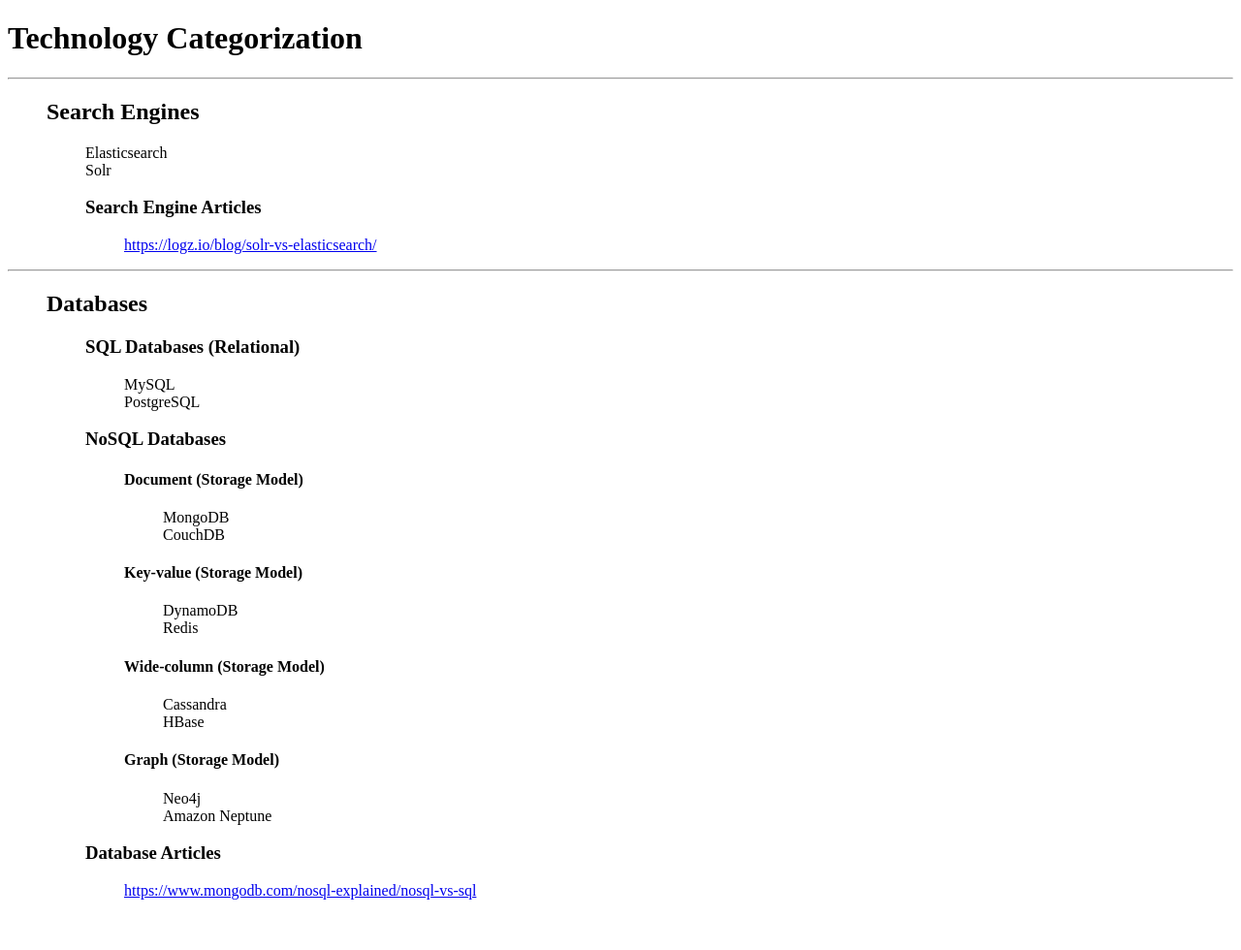
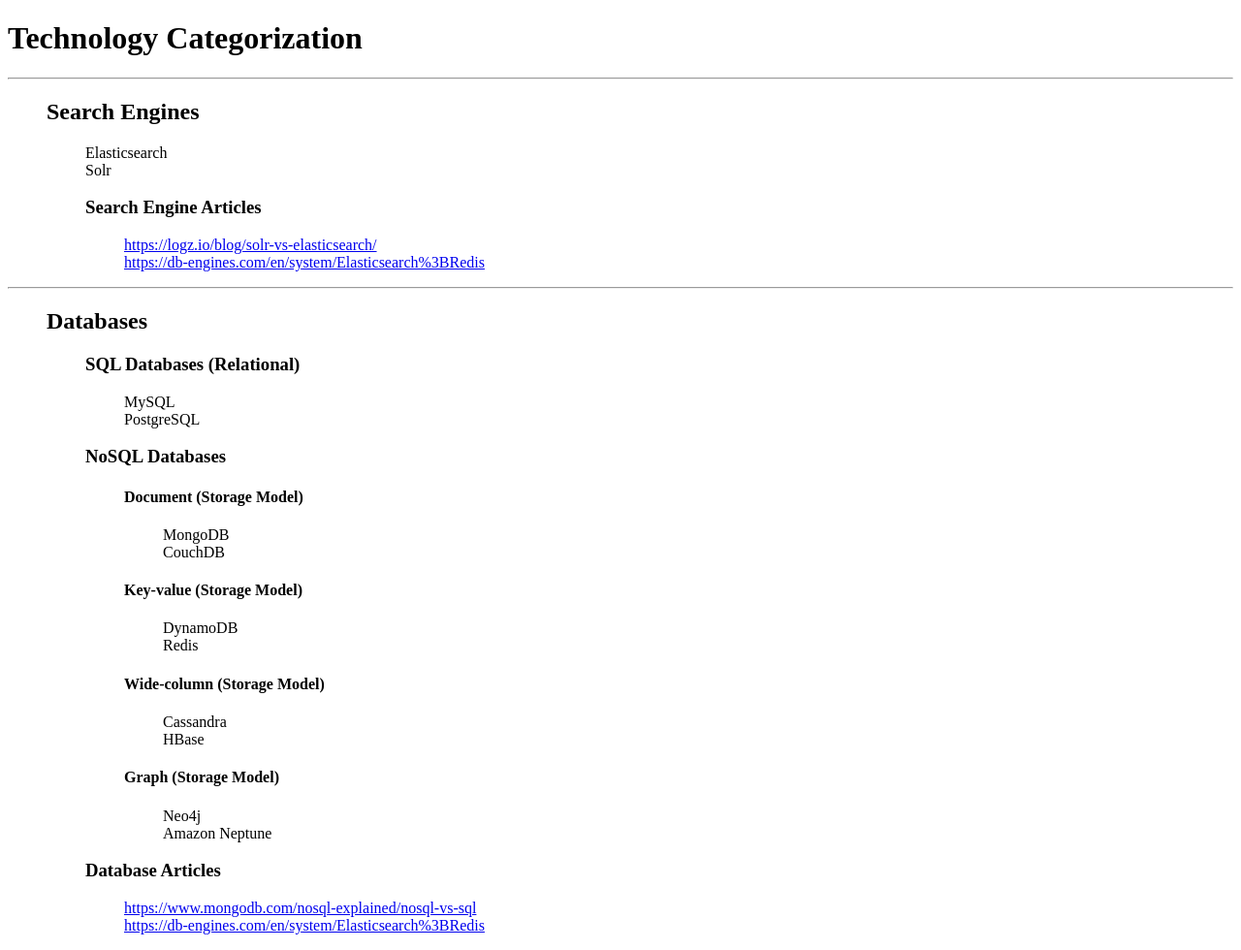
Before and after one commit to brgibson/www, a Jekyll site: the page built from technology-categorization/index.html, in a window 1280 px wide. Shown: the whole page at 97% size. Built offline with Jekyll 4.4.1, drawn with Linux system fonts in a browser that asks for light colours; before the commit the page ends 944 px from its top, so only the background shows below that.

Commit message:
technology categorization - adding an interesting compare link

```diff
--- a/technology-categorization/index.html
+++ b/technology-categorization/index.html
@@ -39,6 +39,7 @@
         <h3>Search Engine Articles</h3>
         <ul>
             <li><a href="https://logz.io/blog/solr-vs-elasticsearch/">https://logz.io/blog/solr-vs-elasticsearch/</a></li>
+            <li><a href="https://db-engines.com/en/system/Elasticsearch%3BRedis">https://db-engines.com/en/system/Elasticsearch%3BRedis</a></li>
         </ul>
     </section>
 </section>
@@ -93,6 +94,7 @@
         <h3>Database Articles</h3>
         <ul>
             <li><a href="https://www.mongodb.com/nosql-explained/nosql-vs-sql">https://www.mongodb.com/nosql-explained/nosql-vs-sql</a></li>
+            <li><a href="https://db-engines.com/en/system/Elasticsearch%3BRedis">https://db-engines.com/en/system/Elasticsearch%3BRedis</a></li>
         </ul>
     </section>
 </section>
```
